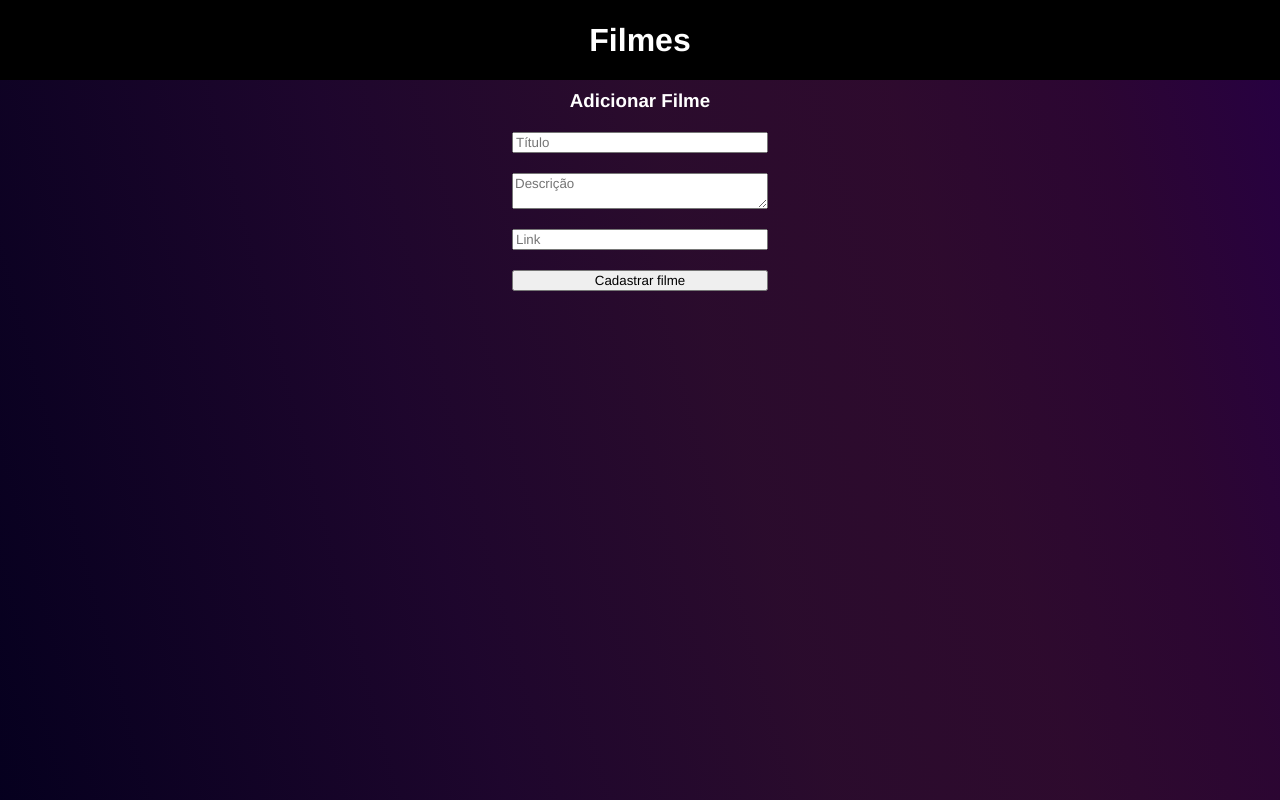
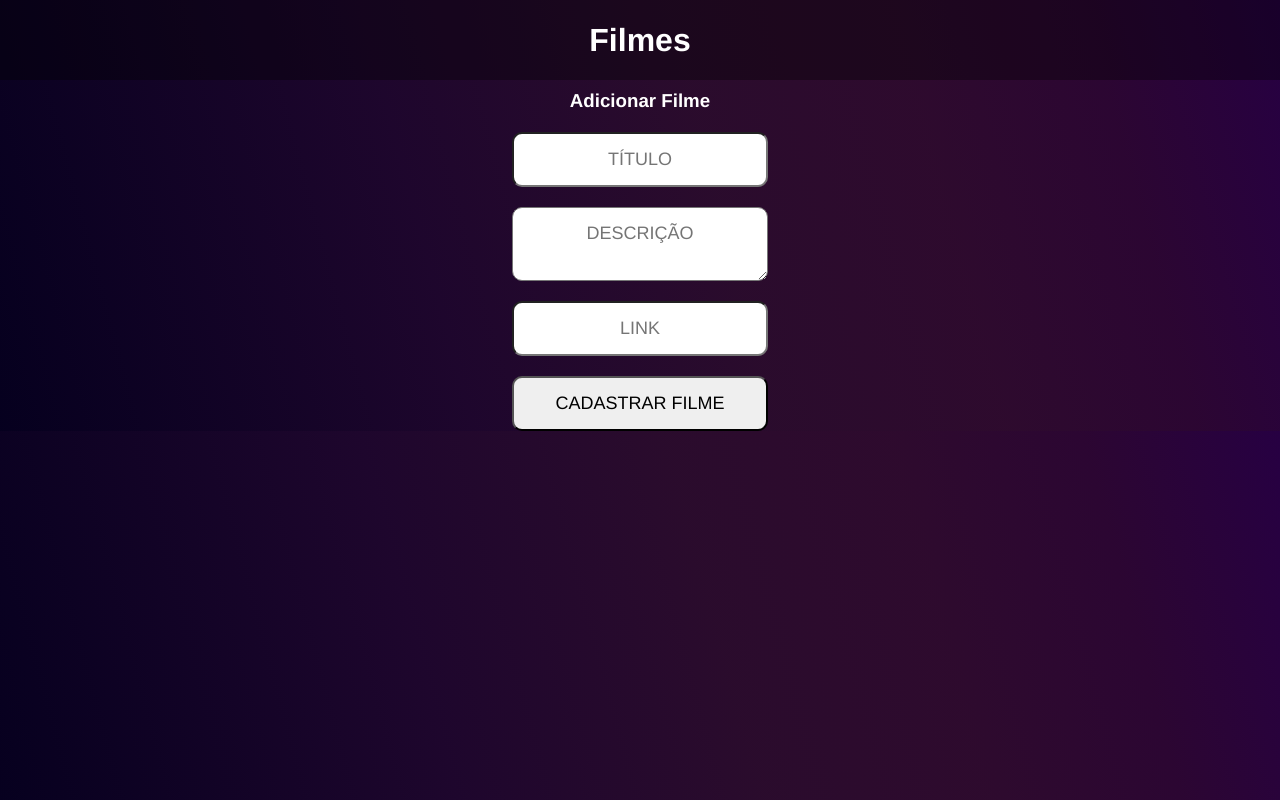
Before and after one commit to MatheusGarvao/Small-Vue.js-Crud-for-Classroom, a Vue app: page / in a window 1280 px wide. Built offline with nearby package versions, Linux system fonts and the light colour scheme.

Commit message:
Estilizando inputs

```diff
--- a/src/App.vue
+++ b/src/App.vue
@@ -19,30 +19,30 @@
 </template>
 
 <script setup>
-import myHeader from "./components/myHeader.vue";
-import Card from "./components/Card.vue";
-import CardForm from "./components/CardForm.vue";
-import { ref } from "vue";
+import myHeader from "./components/myHeader.vue"
+import Card from "./components/card.vue"
+import CardForm from "./components/cardForm.vue"
+import { ref } from "vue"
 
-const cards = ref([]);
+const cards = ref([])
 
 const addCard = (card) => {
-  cards.value.push(card);
-};
+  cards.value.push(card)
+}
 const removeCard = (title) => {
-  cards.value = cards.value.filter((card) => card.title !== title);
-};
+  cards.value = cards.value.filter((card) => card.title !== title)
+}
 </script>
 
 <style>
 * {
-  margin: 0%;
+  margin: 0px;
   color: white;
   font-family: "Franklin Gothic Medium", "Arial Narrow", Arial, sans-serif;
 }
 
 body {
-  height: 100vh;
+  height: 100%;
   background-image: linear-gradient(
     75deg,
     hsl(251deg 100% 6%) 0%,
--- a/src/components/card.vue
+++ b/src/components/card.vue
@@ -1,6 +1,6 @@
 <template>
   <div class="card">
-    <div>
+    <div class="centralizar">
       <h2>{{ title }}</h2>
       <p>
         {{ description }}
@@ -11,47 +11,50 @@
   </div>
 </template>
 <script setup>
-import { ref, onMounted } from "vue";
+import { ref, onMounted } from "vue"
 const props = defineProps({
   title: String,
   description: String,
   url: String,
-});
-const emit = defineEmits();
+})
+const emit = defineEmits()
 
-const description = ref("");
-const title = ref("");
-const url = ref("");
+const description = ref("")
+const title = ref("")
+const url = ref("")
 
 const deleteCard = () => {
-  emit("delete-card", props.title);
-};
+  emit("delete-card", props.title)
+}
 
 onMounted(() => {
   if (props.description) {
     description.value =
       props.description.trim().length > 61
         ? props.description.slice(0, 61) + "..."
-        : props.description;
+        : props.description
   } else {
-    description.value = "Não há descrição cadastrada para este filme";
+    description.value = "Não há descrição cadastrada para este filme"
   }
 
   if (props.title) {
     title.value =
-      props.title.trim().length > 11 ? props.title.slice(0, 11) + "..." : props.title;
+      props.title.trim().length > 11
+        ? props.title.slice(0, 11) + "..."
+        : props.title
   } else {
-    title.value = "Não tem título";
+    title.value = "Não tem título"
   }
 
-  url.value = props.url;
-});
+  url.value = props.url
+})
 </script>
 <style>
 .card {
   height: 15em;
   margin-top: 10%;
-  border-radius: 50% 50% 50% 50% / 24% 24% 76% 76%;
+  border-radius: 10px;
+  /* border-radius: 50% 50% 50% 50% / 24% 24% 76% 76%; */
   background-image: linear-gradient(
     45deg,
     hsl(248deg 100% 2%) 0%,
@@ -61,16 +64,14 @@ onMounted(() => {
     hsl(229deg 100% 22%) 82%,
     hsl(243deg 98% 36%) 100%
   );
-  backdrop-filter: blur(1px);
   border: 2px solid #ff6b99;
+  margin-bottom: 30px;
 }
 
 .card > div {
-  width: 10em;
-  margin-top: 2em;
+  text-align: center;
   overflow: hidden;
-  margin-left: 20%;
-  text-align: center;
+  text-transform: uppercase;
 }
 
 .card > div p {
--- a/src/components/cardForm.vue
+++ b/src/components/cardForm.vue
@@ -1,30 +1,38 @@
 <template>
   <div class="add">
     <h3>Adicionar Filme</h3>
-    <input v-model="title" placeholder="Título" />
-    <textarea v-model="description" placeholder="Descrição"></textarea>
-       <input v-model="url" placeholder="Link" />
+    <input v-model="title" placeholder="Título" class="inputs" />
+    <textarea
+      v-model="description"
+      placeholder="Descrição"
+      class="inputs"
+    ></textarea>
+    <input v-model="url" placeholder="Link" class="inputs" />
     <button @click="addCard">Cadastrar filme</button>
   </div>
 </template>
 
 <script setup>
-import { ref, defineEmits } from "vue";
+import { ref, defineEmits } from "vue"
 
-const emit = defineEmits();
+const emit = defineEmits()
 
-const title = ref("");
-const description = ref("");
-const url = ref("");
+const title = ref("")
+const description = ref("")
+const url = ref("")
 
 const addCard = () => {
   if (title.value && description.value) {
-    emit("card-added", { title: title.value, description: description.value, url: url.value });
-    title.value = "";
-    description.value = "";
-    url.value = "";
+    emit("card-added", {
+      title: title.value,
+      description: description.value,
+      url: url.value,
+    })
+    title.value = ""
+    description.value = ""
+    url.value = ""
   }
-};
+}
 </script>
 
 <style>
@@ -44,5 +52,19 @@ input,
 textarea,
 button {
   color: black;
+  cursor: pointer;
+  border-radius: 10px;
+  font-size: large;
+  padding: 15px;
+  text-align: center;
+  text-transform: uppercase;
+}
+.inputs {
+  border-radius: 10px;
+  font-size: large;
+  padding: 15px;
+  text-align: center;
+  text-transform: uppercase;
+  cursor: text;
 }
 </style>
--- a/src/components/myHeader.vue
+++ b/src/components/myHeader.vue
@@ -8,11 +8,11 @@
 <script setup>
 const props = defineProps({
   titulo: String,
-});
+})
 </script>
 <style>
 header {
-  background-color: black;
+  background-color: rgba(0, 0, 0, 0.35);
   width: 100%;
   position: absolute;
   text-align: center;
```
Also changed, not shown: 1 other file (tests, documents, lock files or other folders).
